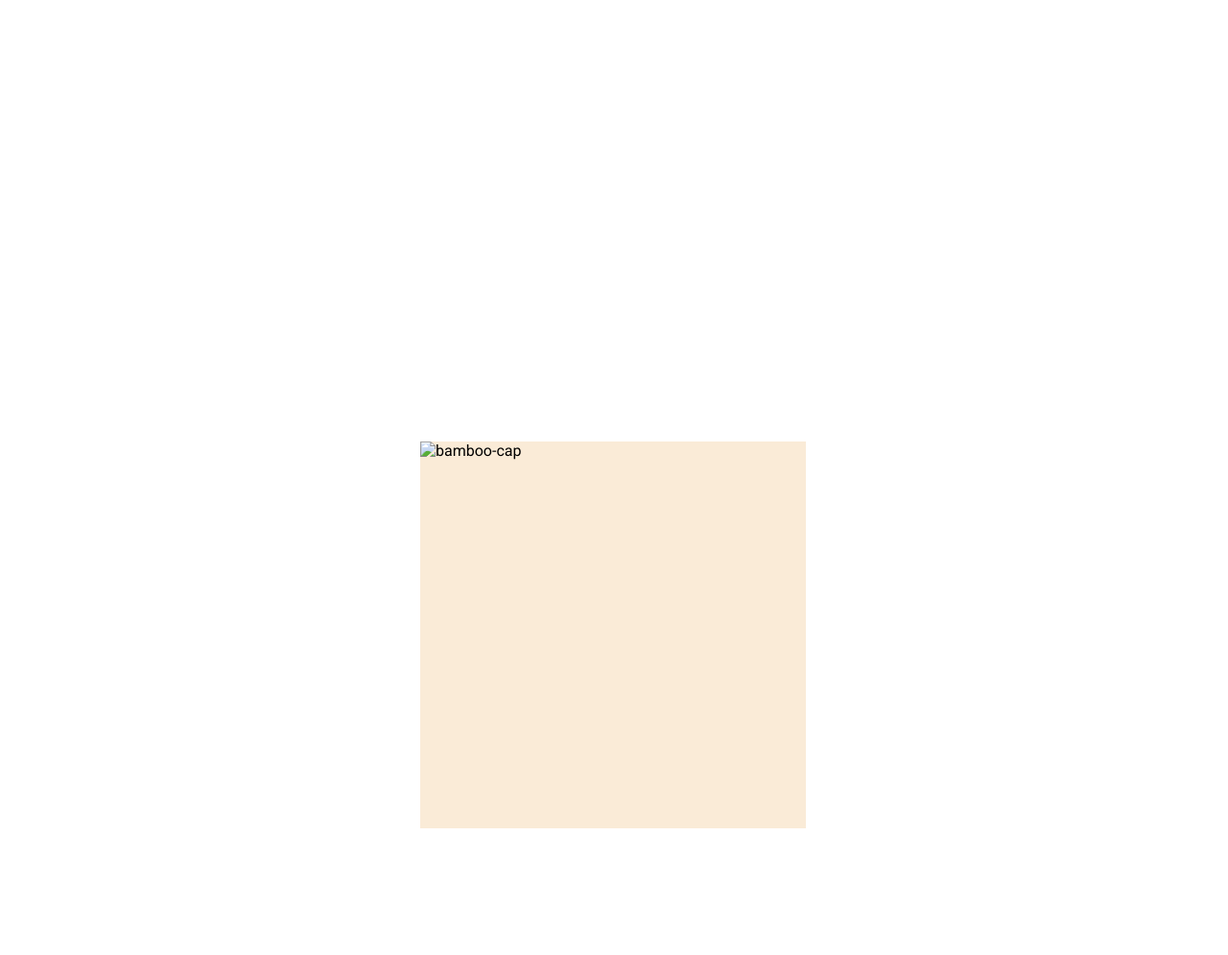
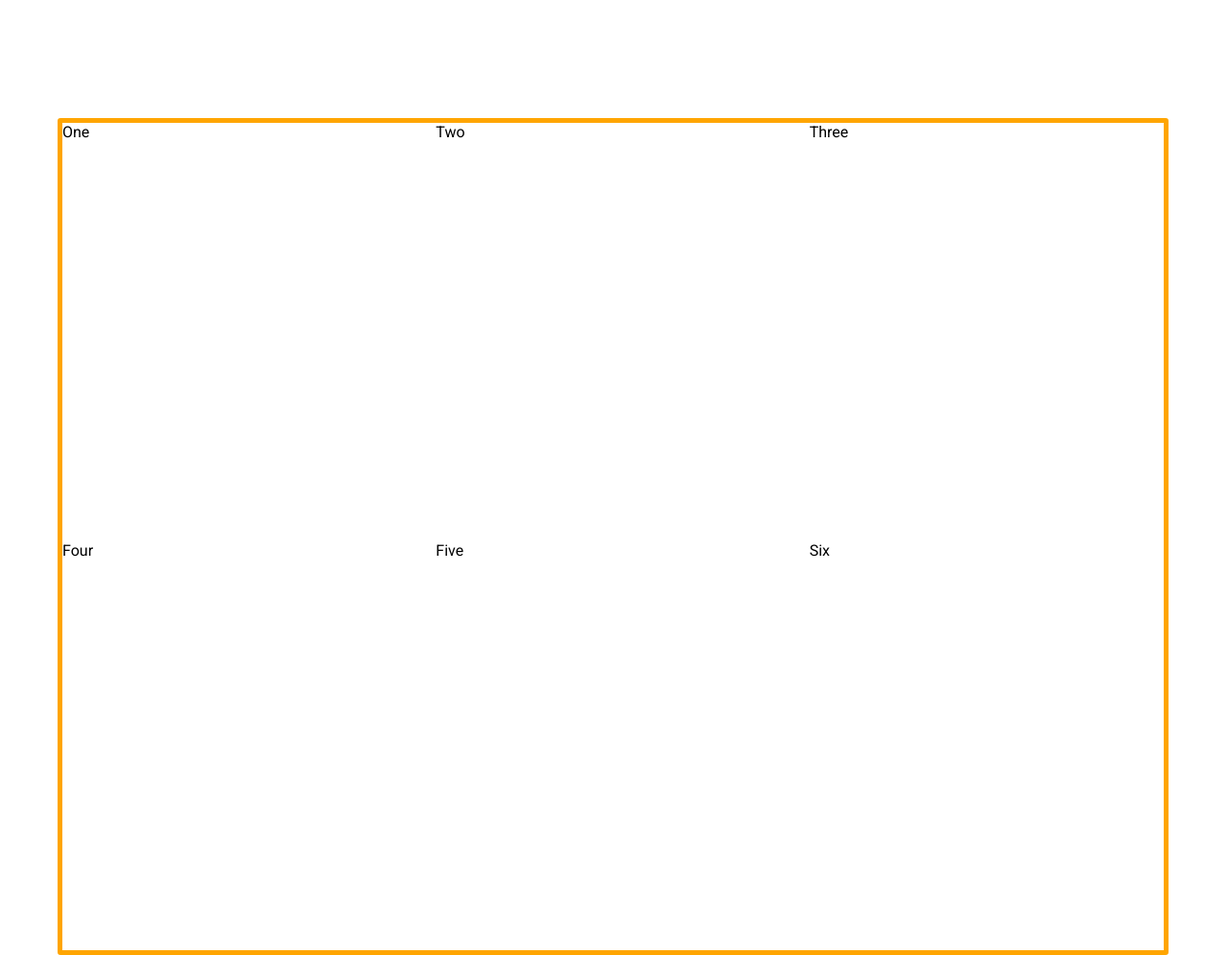
Before and after one commit to drainmymane/online-zoo, a plain HTML site: page pages/main/desktop_petstory.html in a window 1280 px wide. Shown: the part 1380-2375 px from the top of the page at 96% size. Before the commit the page ends 2243 px from the top, so only its background shows below. Drawn offline with Linux system fonts and the light colour scheme.

Commit message:
feat: грид с животными + fix: выровнял деда и животных по центру

```diff
--- a/pages/main/desktop_petstory.html
+++ b/pages/main/desktop_petstory.html
@@ -27,15 +27,23 @@
     <section class="section1-ft">
 
     </section>
-    <section class="section2-ft">
-        <img class="section2-ft" src="file:///D:\online-zoo\assets\images" alt="bamboo-cap">
+    <div class="section2-ft">
+
         <div class="section2-ft-body">
             <h1 class="section2-ft-heading">The Backstage of the Wilderness World.</h1>
             <p>The site was founded on the basis of a volunteer movement to protect and care for animals.</p>
             <h4 class="section2-ft-heading">How it works</h4>
             <p>The main goal is to help the animals, as well as the nature reserves and zoos where they are kept. We are currently working on video projects targeting pandas in China, eagles on an island near Los Angeles, alligators in Florida and gorillas in the Congo. These have a total of more than 1,500 mammals and reptiles.</p>
         </div>
-    </section>
+    </div>
+    <div class="section3-ft">
+        <div>One</div>
+        <div>Two</div>
+        <div>Three</div>
+        <div>Four</div>
+        <div>Five</div>
+        <div>Six</div>
+    </div>
 </body>
 <footer>
 
--- a/pages/main/style.css
+++ b/pages/main/style.css
@@ -57,16 +57,18 @@ html {
 }
 /**/
 .section2-ft {
+    box-sizing: border-box;
     display: flex;
     justify-content: space-between;
     align-items: stretch;
     position: absolute;
     height: 403px;
-    left: 219px;
-    right: 220px;
     top: 920px;
+    left: calc(50% - 1161px/2 - 1px);
+    max-width: 1161px;
     background-color: antiquewhite;
-
+}
+.section2-ft div{
     margin:auto;
 }
 
@@ -88,8 +90,20 @@ html {
 }
 /**/
 .section3-ft {
+    display: grid;
+    grid-template-columns: repeat(3, 1fr);
+    grid-column-gap: 20px;
+    grid-row-gap: 10px;
 
-    margin:auto;
+    box-sizing: border-box;
+    position: absolute;
+    width: 1158px;
+    left: calc(50% - 1158px/2 - 1px);
+    height: 872px;
+    top: 1503px;
+    background: #FFFFFF;
+    border: 5px solid orange;
+    border-radius: 3px;
 }
 /*footer{
     position: absolute;
```
